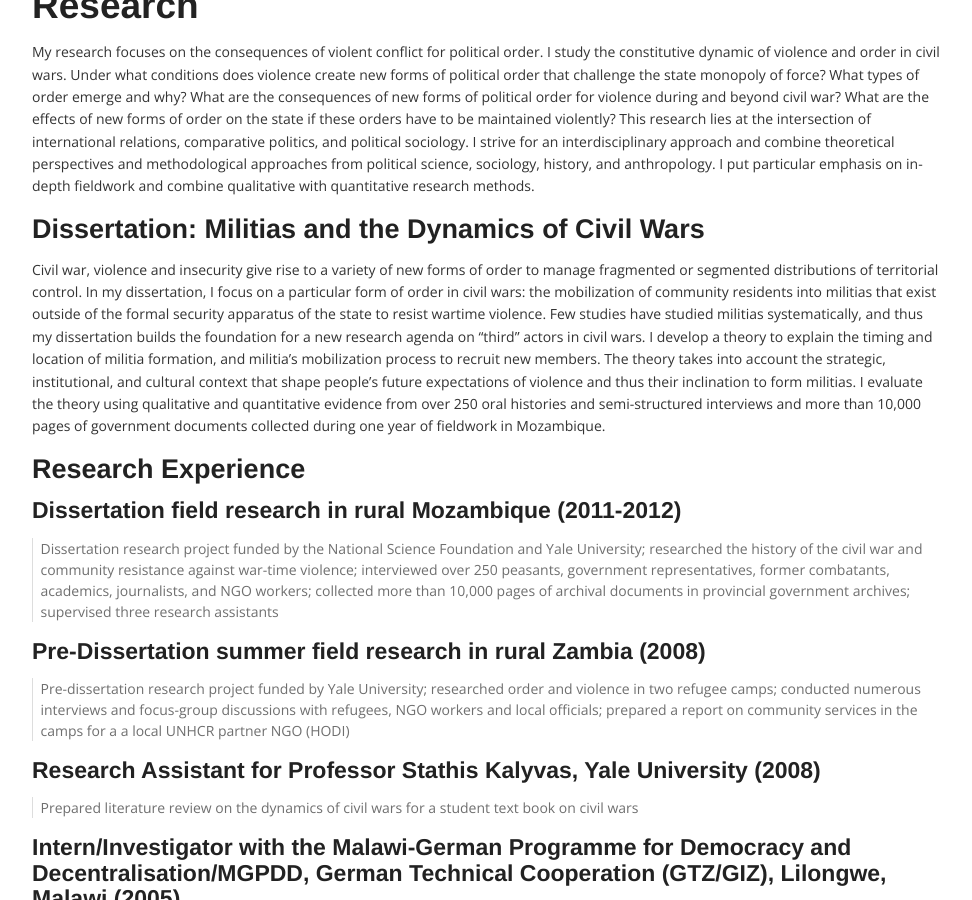
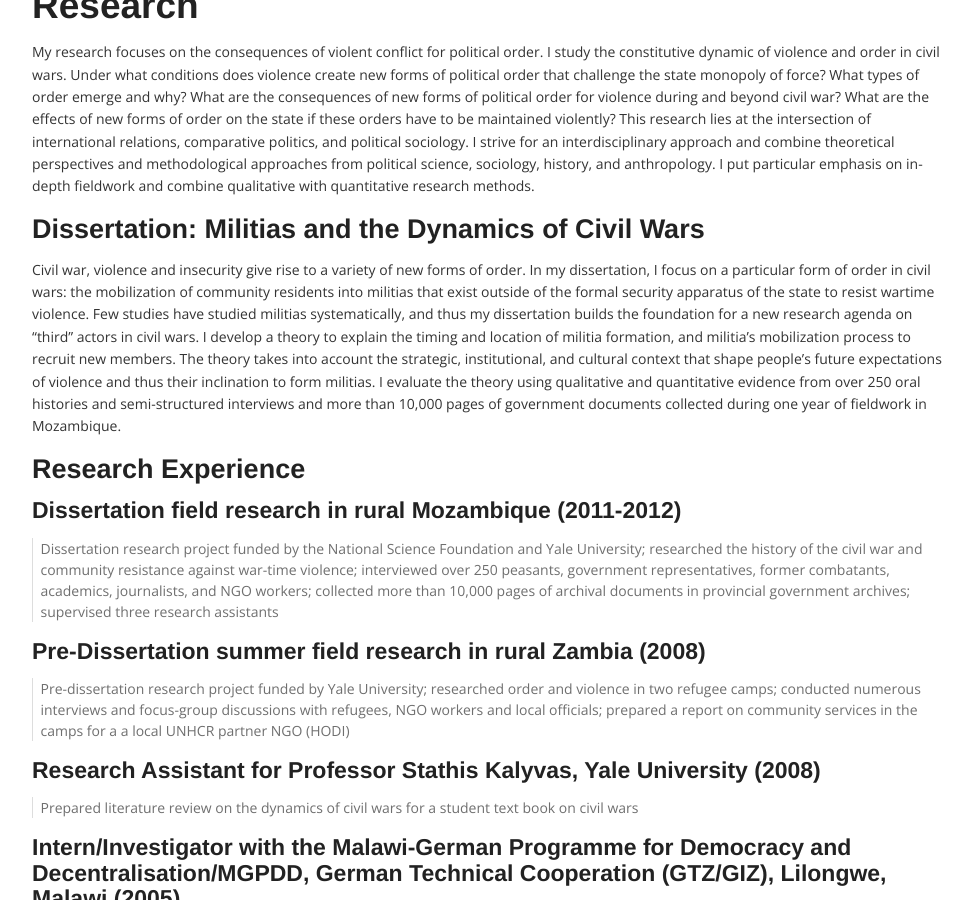
Before and after one commit to corinnajentzsch/corinnajentzsch.github.io, a Jekyll site: the page built from research.md, in a window 1280 px wide and 900 px high, scrolled down 408 px. Shown: the whole window, without its empty margins (153-1125 px from the left). Built offline with Jekyll 4.4.1, drawn with Linux system fonts in a browser that asks for light colours; nearby versions of some CDN libraries; library files that are not in the unit come from our copies.

Commit message:
Updated research.md

```diff
--- a/research.md
+++ b/research.md
@@ -11,7 +11,7 @@ My research focuses on the consequences of violent conflict for political order.
 
 ### Dissertation: Militias and the Dynamics of Civil Wars
 
-Civil war, violence and insecurity give rise to a variety of new forms of order to manage fragmented or segmented distributions of territorial control. In my dissertation, I focus on a particular form of order in civil wars: the mobilization of community residents into militias that exist outside of the formal security apparatus of the state to resist wartime violence. Few studies have studied militias systematically, and thus my dissertation builds the foundation for a new research agenda on “third” actors in civil wars. I develop a theory to explain the timing and location of militia formation, and militia’s mobilization process to recruit new members. The theory takes into account the strategic, institutional, and cultural context that shape people’s future expectations of violence and thus their inclination to form militias. I evaluate the theory using qualitative and quantitative evidence from over 250 oral histories and semi-structured interviews and more than 10,000 pages of government documents collected during one year of fieldwork in Mozambique.
+Civil war, violence and insecurity give rise to a variety of new forms of order. In my dissertation, I focus on a particular form of order in civil wars: the mobilization of community residents into militias that exist outside of the formal security apparatus of the state to resist wartime violence. Few studies have studied militias systematically, and thus my dissertation builds the foundation for a new research agenda on “third” actors in civil wars. I develop a theory to explain the timing and location of militia formation, and militia’s mobilization process to recruit new members. The theory takes into account the strategic, institutional, and cultural context that shape people’s future expectations of violence and thus their inclination to form militias. I evaluate the theory using qualitative and quantitative evidence from over 250 oral histories and semi-structured interviews and more than 10,000 pages of government documents collected during one year of fieldwork in Mozambique.
 
 ### Research Experience
 
```
